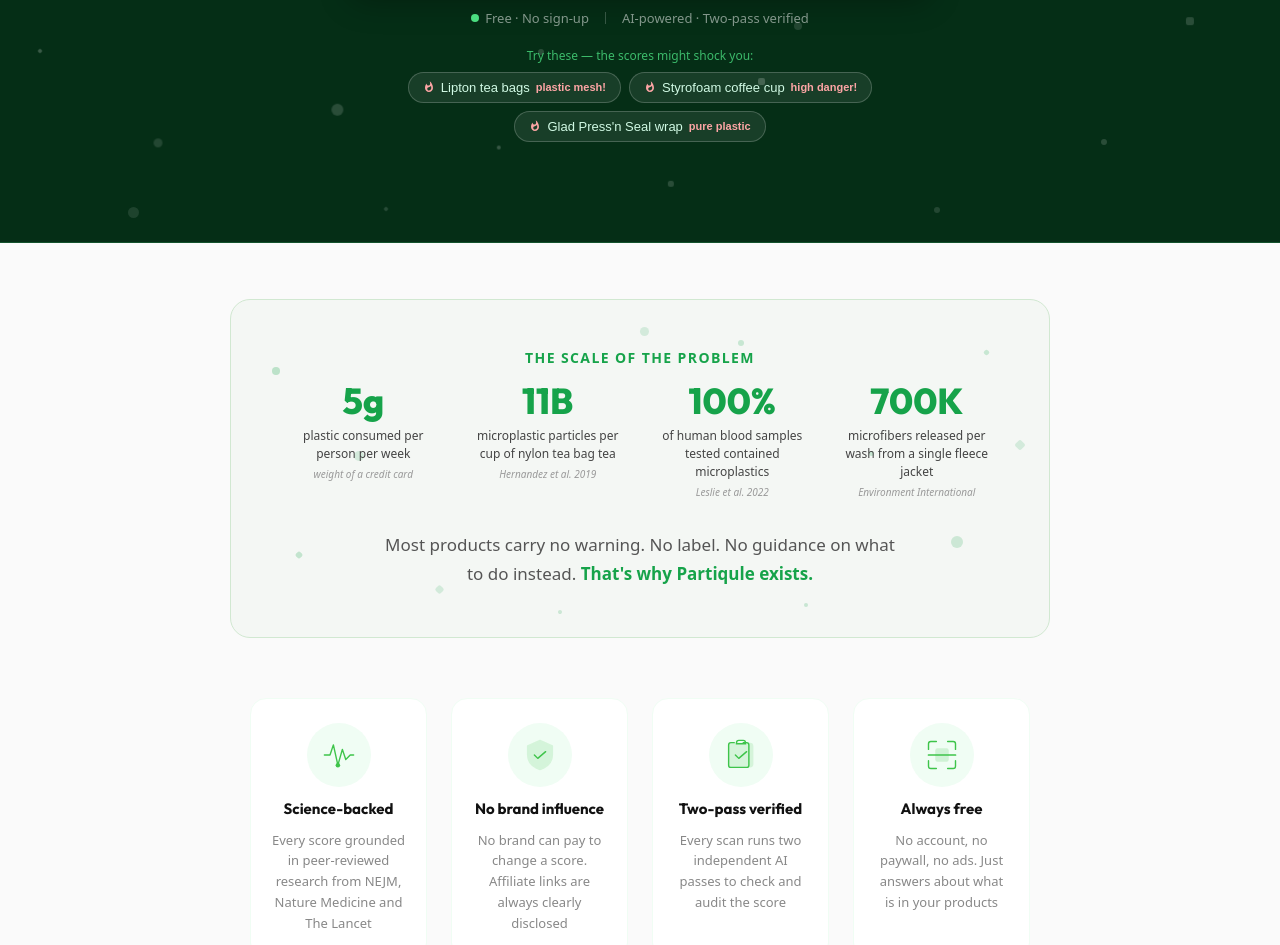
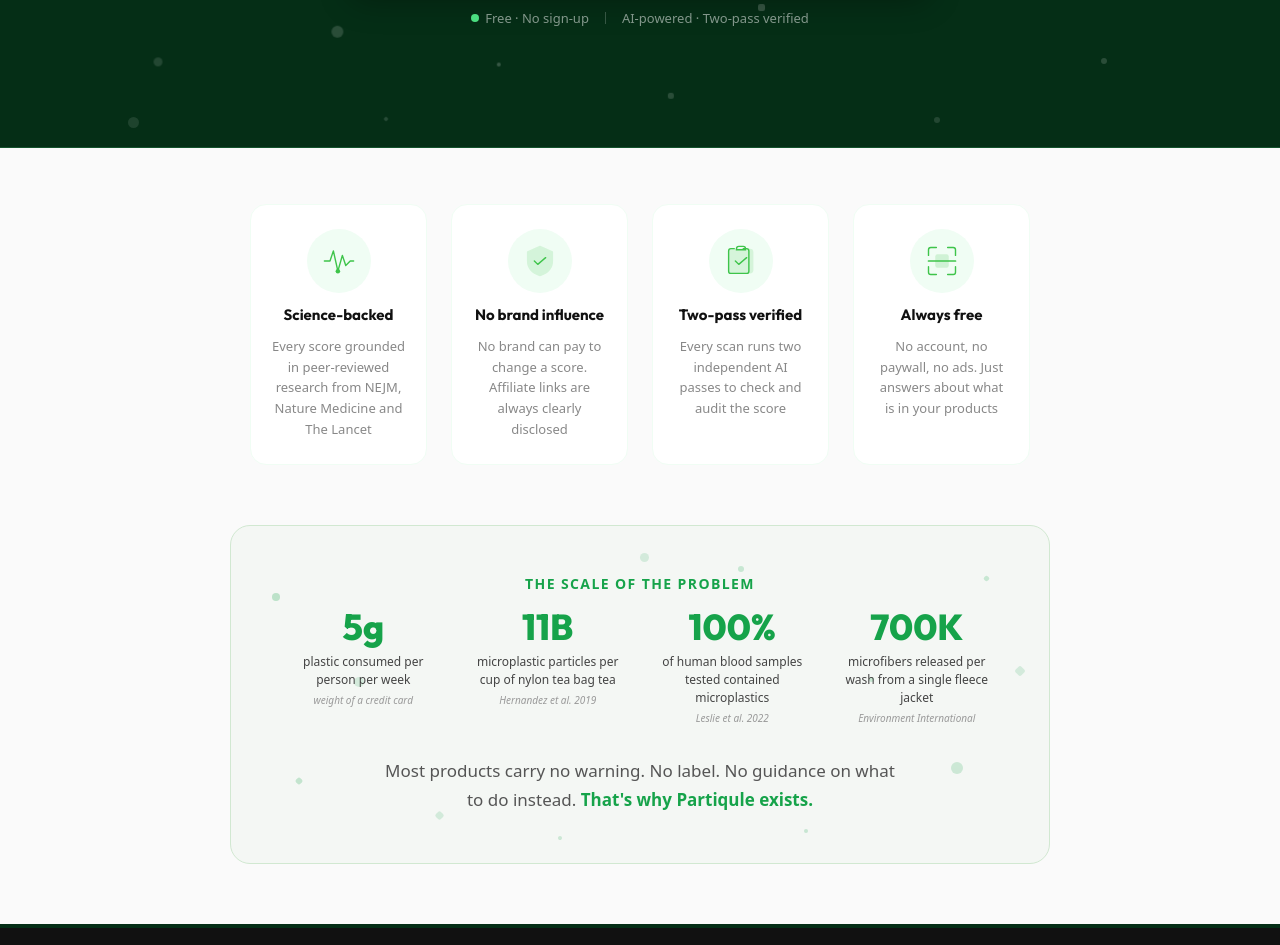
Before and after one commit to Partiqule/partiqule, a React (Vite) app in the folder frontend/: page / in a window 1280 px wide. Shown: the part 503-1448 px from the top of the page. Built offline with nearby package versions, Linux system fonts and the light colour scheme.

Commit message:
Simplify homepage - remove Try these buttons, trust strip first, recently viewed below

```diff
--- a/frontend/src/App.jsx
+++ b/frontend/src/App.jsx
@@ -2307,26 +2307,39 @@
                 <div style={{fontSize:13, color:"rgba(255,255,255,0.5)"}}>AI-powered · Two-pass verified</div>
               </div>
 
-              {!loading && <>
-                <div style={{marginBottom:8, fontSize:12, color:"#4ade80", opacity:0.8}}>Try these — the scores might shock you:</div>
-                <div style={{display:"flex", flexWrap:"wrap", gap:8, justifyContent:"center"}}>
-                  {EXAMPLES.map(ex=>(
-                    <button key={ex.label} onClick={()=>{setQuery(ex.label); analyze(ex.label);}}
-                      style={{padding:"7px 14px", borderRadius:20, border:"1px solid rgba(255,255,255,0.2)", background:"rgba(255,255,255,0.08)", color:"#d1fae5", fontSize:13, cursor:"pointer", transition:"all 0.15s", display:"flex", alignItems:"center", gap:6}}
-                      onMouseEnter={e=>{e.currentTarget.style.background="rgba(255,255,255,0.15)"; e.currentTarget.style.borderColor="rgba(255,255,255,0.4)";}}
-                      onMouseLeave={e=>{e.currentTarget.style.background="rgba(255,255,255,0.08)"; e.currentTarget.style.borderColor="rgba(255,255,255,0.2)";}}>
-                      <IconFire size={12} color="#fca5a5"/>{ex.label}
-                      <span style={{fontSize:11, color:"#fca5a5", fontWeight:700}}>{ex.hint}</span>
-                    </button>
-                  ))}
-                </div>
-              </>}
+              {!loading && null}
               {loading && <div style={{marginTop:8}}><LoadingState/></div>}
               {error&&<div style={{marginTop:20,padding:"14px 20px",background:"rgba(239,68,68,0.15)",borderRadius:10,color:"#fca5a5",fontSize:14,border:"1px solid rgba(239,68,68,0.3)"}}>{error}</div>}
             </div>
           </section>
 
           <div style={{paddingTop:isMobile?32:56}}>
+
+            {/* Trust strip — moved up, first thing below hero */}
+            <div style={{maxWidth:860, margin:"0 auto 60px", padding:`0 ${isMobile?"16px":"40px"}`}}>
+              <div style={{display:"grid", gridTemplateColumns:isMobile?"1fr 1fr":"repeat(4,1fr)", gap:isMobile?16:24}}>
+                {[
+                  {icon:"score",    title:"Science-backed",      body:"Every score grounded in peer-reviewed research from NEJM, Nature Medicine and The Lancet"},
+                  {icon:"safety",   title:"No brand influence",   body:"No brand can pay to change a score. Affiliate links are always clearly disclosed"},
+                  {icon:"verified", title:"Two-pass verified",    body:"Every scan runs two independent AI passes to check and audit the score"},
+                  {icon:"scan",     title:"Always free",          body:"No account, no paywall, no ads. Just answers about what is in your products"},
+                ].map((item,i) => (
+                  <div key={i} style={{
+                    background:isDark?"#1e2433":"#fff",
+                    borderRadius:16, padding:"24px 20px", textAlign:"center",
+                    border:`1.5px solid ${isDark?"#2a3347":"#f0fdf4"}`,
+                    display:"flex", flexDirection:"column", alignItems:"center", gap:12,
+                  }}>
+                    <div style={{width:64, height:64, borderRadius:"50%", background:isDark?"#1a2a1a":"#f0fdf4", display:"flex", alignItems:"center", justifyContent:"center"}}>
+                      {item.icon==="score"&&<IcoScore size={36}/>}{item.icon==="safety"&&<IcoSafety size={36}/>}{item.icon==="verified"&&<IcoVerified size={36}/>}{item.icon==="scan"&&<IcoScan size={36}/>}
+                    </div>
+                    <div style={{fontFamily:"'Outfit',sans-serif", fontWeight:700, fontSize:15, color:isDark?"#f1f5f9":"#111"}}>{item.title}</div>
+                    <div style={{fontSize:13, color:isDark?"#64748b":"#888", lineHeight:1.6}}>{item.body}</div>
+                  </div>
+                ))}
+              </div>
+            </div>
+
             {/* RECENTLY VIEWED CAROUSEL */}
             {history.length > 0 && (
               <div style={{maxWidth:1100, margin:"0 auto 40px", padding:`0 ${isMobile?"16px":"40px"}`}}>
@@ -2407,30 +2420,6 @@
               </div>
             </div>
 
-                        {/* Illustrated trust strip */}
-            <div style={{maxWidth:860, margin:"0 auto 60px", padding:`0 ${isMobile?"16px":"40px"}`}}>
-              <div style={{display:"grid", gridTemplateColumns:isMobile?"1fr 1fr":"repeat(4,1fr)", gap:isMobile?16:24}}>
-                {[
-                  {icon:"score",    title:"Science-backed",      body:"Every score grounded in peer-reviewed research from NEJM, Nature Medicine and The Lancet"},
-                  {icon:"safety",   title:"No brand influence",   body:"No brand can pay to change a score. Affiliate links are always clearly disclosed"},
-                  {icon:"verified", title:"Two-pass verified",    body:"Every scan runs two independent AI passes to check and audit the score"},
-                  {icon:"scan",     title:"Always free",          body:"No account, no paywall, no ads. Just answers about what is in your products"},
-                ].map((item,i) => (
-                  <div key={i} style={{
-                    background:isDark?"#1e2433":"#fff",
-                    borderRadius:16, padding:"24px 20px", textAlign:"center",
-                    border:`1.5px solid ${isDark?"#2a3347":"#f0fdf4"}`,
-                    display:"flex", flexDirection:"column", alignItems:"center", gap:12,
-                  }}>
-                    <div style={{width:64, height:64, borderRadius:"50%", background:isDark?"#1a2a1a":"#f0fdf4", display:"flex", alignItems:"center", justifyContent:"center"}}>
-                      {item.icon==="score"&&<IcoScore size={36}/>}{item.icon==="safety"&&<IcoSafety size={36}/>}{item.icon==="verified"&&<IcoVerified size={36}/>}{item.icon==="scan"&&<IcoScan size={36}/>}
-                    </div>
-                    <div style={{fontFamily:"'Outfit',sans-serif", fontWeight:700, fontSize:15, color:isDark?"#f1f5f9":"#111"}}>{item.title}</div>
-                    <div style={{fontSize:13, color:isDark?"#64748b":"#888", lineHeight:1.6}}>{item.body}</div>
-                  </div>
-                ))}
-              </div>
-            </div>
           </div>
         </>
       ) : (
```
